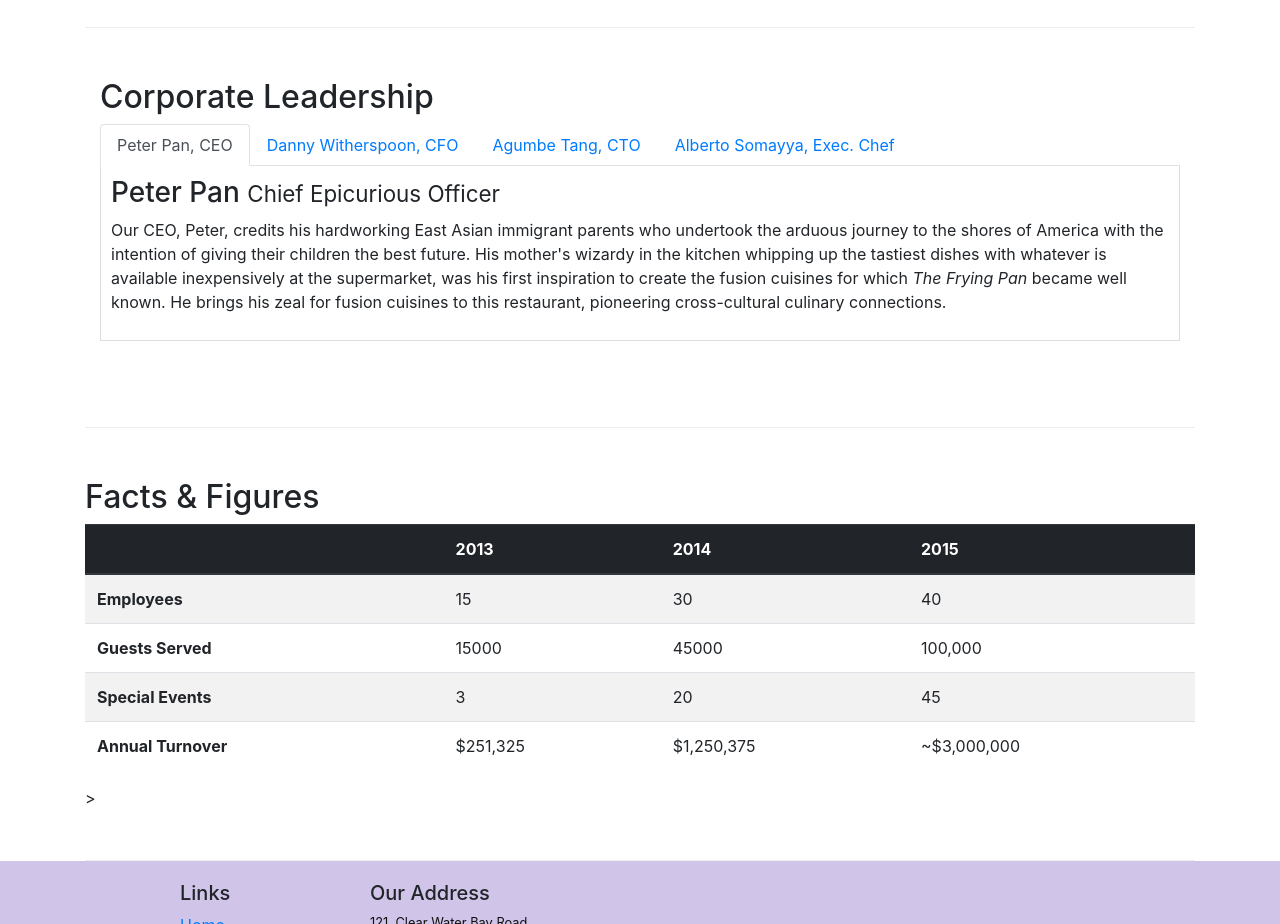
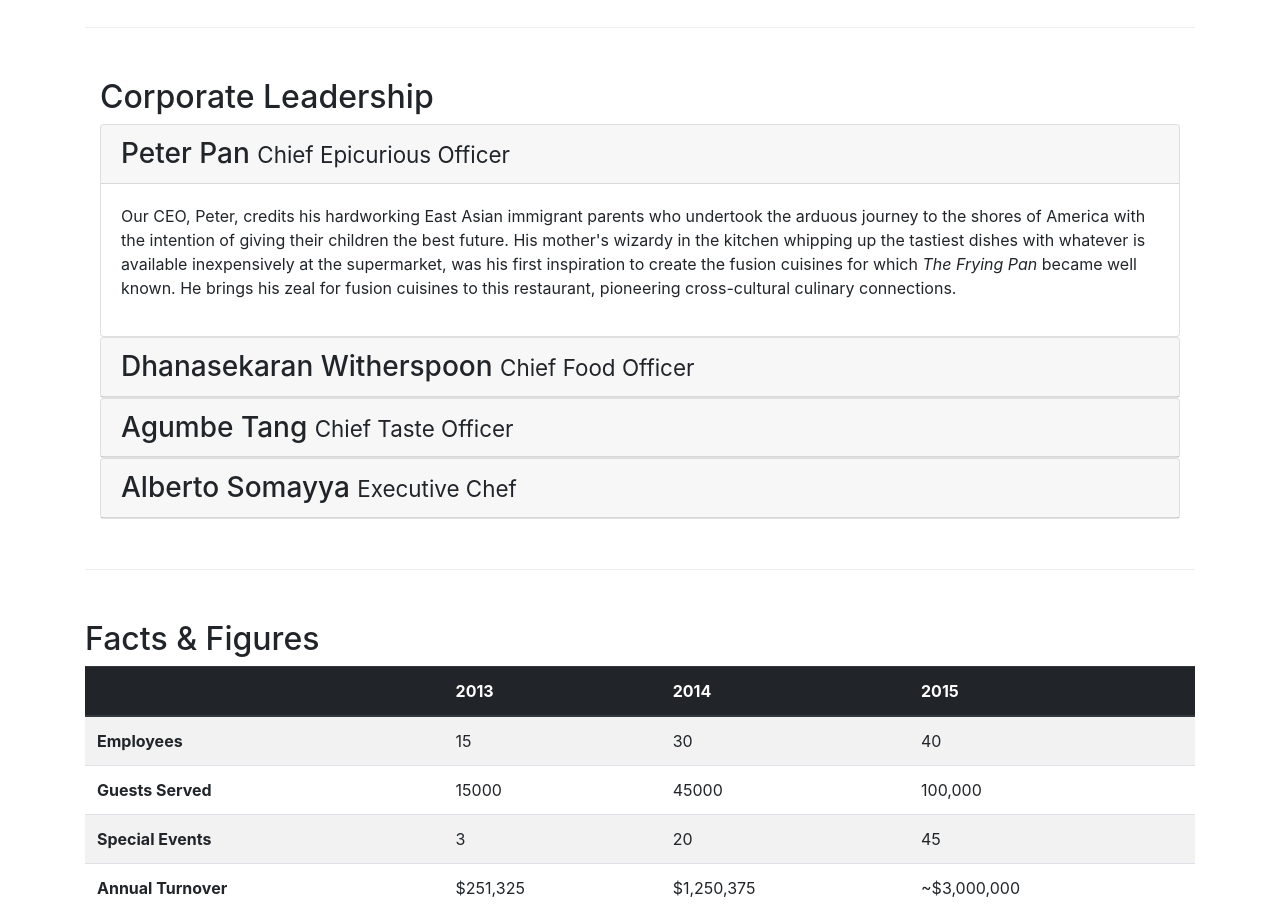
Before and after one commit to Rydberg010/conFusion, a website: page aboutus.html in a window 1280 px wide. Shown: the part 920-1844 px from the top of the page. Drawn offline with nearby package versions, Linux system fonts and the light colour scheme.

Commit message:
Accordion

```diff
--- a/aboutus.html
+++ b/aboutus.html
@@ -100,25 +100,19 @@
         <div class="row row-content">
             <div class="col-12">
                 <h2>Corporate Leadership</h2>
+                <!--Accordion-->
+                <div id="accordion">
 
-                <ul class="nav nav-tabs">
-                    <li class="nav-item">
-                      <a class="nav-link active" href="#peter" role="tab" data-toggle="tab">Peter Pan, CEO</a>
-                    </li>
-                    <li class="nav-item">
-                      <a class="nav-link" href="#danny" role="tab" data-toggle="tab">Danny Witherspoon, CFO</a>
-                    </li>
-                    <li class="nav-item">
-                      <a class="nav-link" href="#agumbe"role="tab" data-toggle="tab">Agumbe Tang, CTO</a>
-                    </li>
-                    <li class="nav-item">
-                      <a class="nav-link" href="#alberto" role="tab" data-toggle="tab">Alberto Somayya, Exec. Chef</a>
-                    </li>
-                </ul>
-
-                <div class="tab-content">
-                    <div id="peter" class="tab-pane fade show active">
-                        <h3>Peter Pan <small>Chief Epicurious Officer</small></h3>
+                    <div class="card">
+                        <div class="card-header" role="tab" id="peterhead">
+                        <h3 class="mb-0">
+                            <a data-toggle="collapse" data-target="#peter">
+                            Peter Pan <small>Chief Epicurious Officer</small>
+                            </a>
+                        </h3>
+                        </div>
+                        <div class="collapse show" id="peter" data-parent="#accordion">
+                            <div class="card-body">
                                 <p class="d-none d-sm-block">Our CEO, Peter, credits his hardworking
                                     East Asian immigrant parents who undertook the arduous journey to the
                                     shores of America with the intention of giving their children the best future.
@@ -128,32 +122,61 @@
                                     He brings his zeal for fusion cuisines to this restaurant, pioneering
                                     cross-cultural culinary connections.</p>
                             </div>
-
-                    <div id="danny" class="tab-pane fade" >
-                        <h3>Dhanasekaran Witherspoon <small>Chief Food Officer</small></h3>
+                        </div>
+                    </div>
+                    <div class="card">
+                        <div class="card-header" role="tab" id="dannyhead">
+                        <h3 class="mb-0">
+                            <a class="collapsed" data-toggle="collapse" data-target="#danny">
+                            Dhanasekaran Witherspoon <small>Chief Food Officer</small>
+                            </a>
+                        </h3>
+                        </div>
+                        <div class="collapse" id="danny" data-parent="#accordion">
+                            <div class="card-body">
                                 <p class="d-none d-sm-block">Our CFO, Danny, as he is affectionately referred to by his colleagues,
                                     comes from a long established family tradition in farming and produce.
                                     His experiences growing up on a farm in the Australian outback gave him
                                     great appreciation for varieties of food sources. As he puts it in his own
                                     words, <em>Everything that runs, wins, and everything that stays, pays!</em></p>
                             </div>
-
-                    <div id="agumbe" class="tab-pane fade">
-                        <h3>Agumbe Tang <small>Chief Taste Officer</small></h3>
+                            </div>
+                        </div>
+                    </div>
+                    <div class="card">
+                        <div class="card-header" role="tab" id="agumbehead">
+                        <h3 class="mb-0">
+                            <a class="collapsed" data-toggle="collapse" data-target="#agumbe">
+                            Agumbe Tang <small>Chief Taste Officer</small>
+                            </a>
+                        </h3>
+                        </div>
+                        <div class="collapse" id="agumbe" data-parent="#accordion">
+                            <div class="card-body">
                                 <p class="d-none d-sm-block">Blessed with the most discerning gustatory sense,
                                     Agumbe, our CTO, personally ensures that every dish that we serve meets his
                                     exacting tastes. Our chefs dread the tongue lashing that ensues if their
                                     dish does not meet his exacting standards. He lives by his motto, <em>You click
                                     only if you survive my lick.</em></p>
                             </div>
-
-                    <div id="alberto" class="tab-pane fade">
-                        <h3>Alberto Somayya <small>Executive Chef</small></h3>
+                        </div>
+                    </div>
+                    <div class="card">
+                        <div class="card-header" role="tab" id="albertohead">
+                        <h3 class="mb-0">
+                            <a class="collapsed" data-toggle="collapse" data-target="#alberto">
+                            Alberto Somayya <small>Executive Chef</small>
+                            </a>
+                        </h3>
+                        </div>
+                        <div class="collapse" id="alberto" data-parent="#accordion">
+                            <div class="card-body">
                                 <p class="d-none d-sm-block">Award winning three-star Michelin chef with wide International
                                     experience having worked closely with whos-who in the culinary world, he
                                     specializes in creating mouthwatering Indo-Italian fusion experiences.
                                     He says, <em>Put together the cuisines from the two craziest cultures,
                                     and you get a winning hit! Amma Mia!</em></p>
+                            </div>
                         </div>
                     </div>
                  </div>
```
Also changed, not shown: 1 other file. Lines whose indentation alone changed are shown as unchanged.
